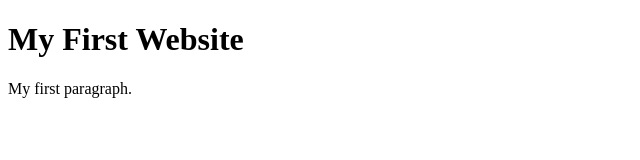
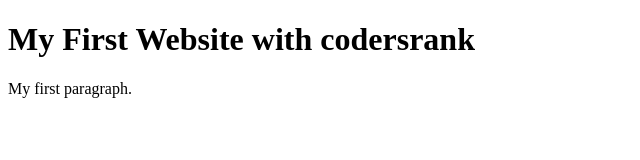
Before and after one commit to Jay757/codersrank-Practice, a website: page index.html in a window 1280 px wide. Shown: the whole page, without its empty margins (0-640 px from the left). Drawn offline with Linux system fonts and the light colour scheme.

Commit message:
first heading

```diff
--- a/index.html
+++ b/index.html
@@ -5,7 +5,7 @@
   </head>
   <body>
 
-    <h1>My First Website</h1>
+    <h1>My First Website with codersrank</h1>
     <p>My first paragraph.</p>
 
   </body>
```
